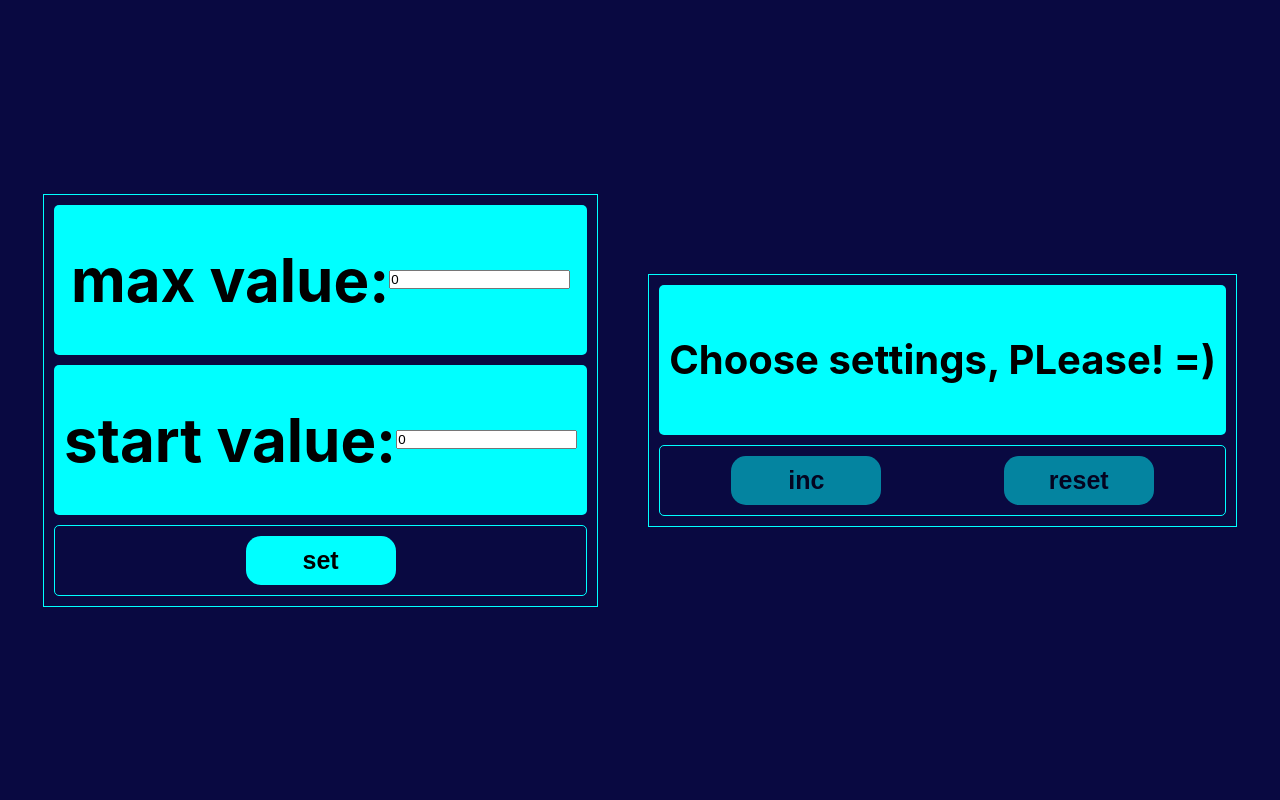
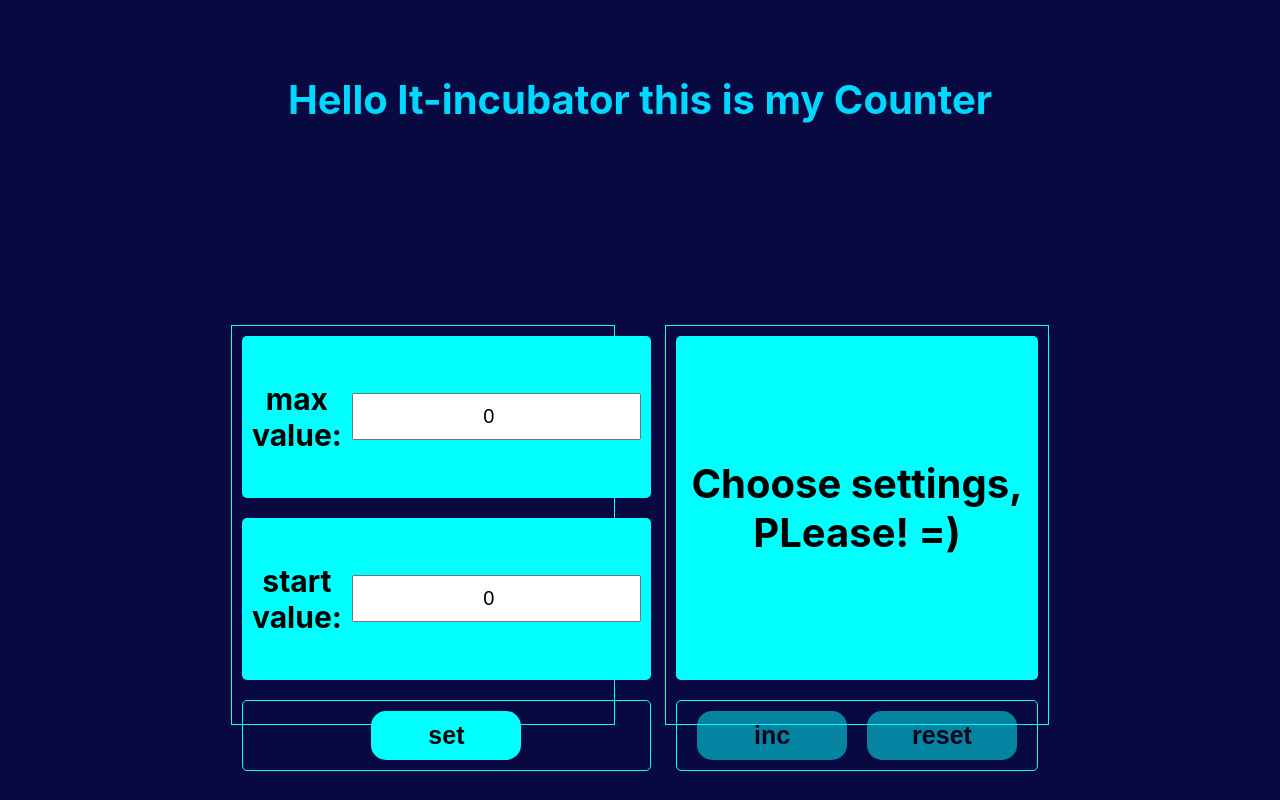
Before and after one commit to Jgatzwow/exam-counter-app, a React (Create React App) app: page / in a window 1280 px wide. Built offline with nearby package versions, Linux system fonts and the light colour scheme.

Commit message:
did some styling

```diff
--- a/src/App.css
+++ b/src/App.css
@@ -10,6 +10,7 @@
     display: flex;
     justify-content: center;
     align-items: center;
+    flex-wrap: wrap;
     gap: 50px;
 }
 
@@ -17,6 +18,13 @@
 .content__wrapper {
     border: 1px solid cyan;
     background: #090941;
+    width: 30vw;
+    height: 50vh;
+}
+
+.counter__screen-wrapper {
+    display: grid;
+    grid-template-rows: 4fr 1fr;
 }
 
 .counter {
@@ -24,12 +32,14 @@
     justify-content: center;
     align-items: center;
     background: cyan;
+    text-align: center;
     padding: 10px;
     margin: 10px;
     border-radius: 5px;
     font-size: 40px;
     font-weight: 700;
     min-height: 150px;
+    gap: 10px;
 }
 
 .btn_wrapper {
@@ -72,13 +82,34 @@
 }
 
 .error__input {
+    font-size: 20px;
+    text-align: center;
+    padding: 10px;
     border: 1px solid red;
     color: red;
 }
+
 .default__input {
-
+    font-size: 20px;
+    text-align: center;
+    padding: 10px;
 }
 
 .error__input:focus {
     outline: none;
 }
+
+.settings__wrapper {
+    display: grid;
+    grid-template-rows: repeat(2, 2fr) 1fr;
+}
+
+.settings__title {
+    font-size: 30px;
+}
+.counter__title {
+    font-size: 40px;
+    flex-basis: 100%;
+    text-align: center;
+    color: #00d8ff;
+}
--- a/src/App.tsx
+++ b/src/App.tsx
@@ -40,9 +40,11 @@ function App() {
 
 
     return (
+
+
         <div className={'App__wrapper'}>
-
-            <div className={'content__wrapper'}>
+            <h1 className={'counter__title'}>Hello It-incubator this is my Counter</h1>
+            <div className="content__wrapper">
                 <Settings setCount={setCount}
                           setThreshold={setThreshold}
                           maxValue={maxValue}
@@ -55,7 +57,7 @@ function App() {
                 />
             </div>
             <div className="content__wrapper">
-                <div>
+                <div className={'counter__screen-wrapper'}>
                     {error ? <ErrorScreen error={error}/>
                         : <div className={'counter'}>
                             <CounterScreen greeting={greeting}
--- a/src/components/ErrorScreen/ErrorScren.tsx
+++ b/src/components/ErrorScreen/ErrorScren.tsx
@@ -1,13 +1,15 @@
 import React, {FC} from 'react';
 import styles from './ErrorScreen.module.css'
 
-type PropsType ={
+type PropsType = {
     error: string | null
 }
 
 export const ErrorScreen: FC<PropsType> = (props) => {
     const {error} = props
     return (
-        <div className={styles.error}>{error}</div>
+        <div className={'counter'}>
+            <div className={styles.error}>{error}</div>
+        </div>
     )
 }
--- a/src/components/Settings/Settings.tsx
+++ b/src/components/Settings/Settings.tsx
@@ -49,15 +49,17 @@ export const Settings: FC<PropsType> = (props) => {
     }
 
     return (
-        <div>
+        <div className={'settings__wrapper'}>
             <div className={'counter'}>
-                <h2>max value:</h2>
-                <input className={error ? 'error__input' : 'default__input'} onChange={onMaxValueChangeHandler}
+                <h2 className={'settings__title'}>max value:</h2>
+                <input className={error ? 'error__input' : 'default__input'}
+                       onChange={onMaxValueChangeHandler}
                        value={maxValue} type="number"/>
             </div>
             <div className={'counter'}>
-                <h2>start value:</h2>
-                <input className={error ? 'error__input' : 'default__input'} onChange={onStartValueChangeHandler}
+                <h2 className={'settings__title'}>start value:</h2>
+                <input className={error ? 'error__input' : 'default__input'}
+                       onChange={onStartValueChangeHandler}
                        value={startValue} type="number"/>
             </div>
             <div className={'btn_wrapper'}>
```
